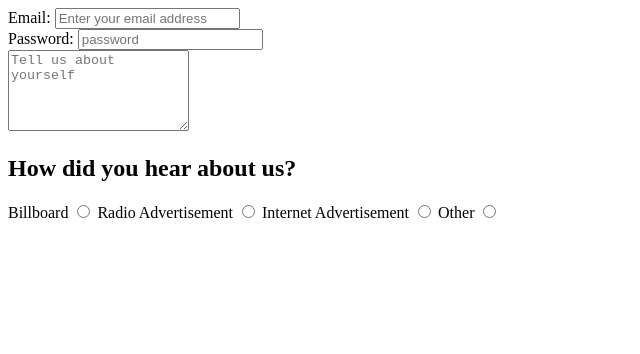
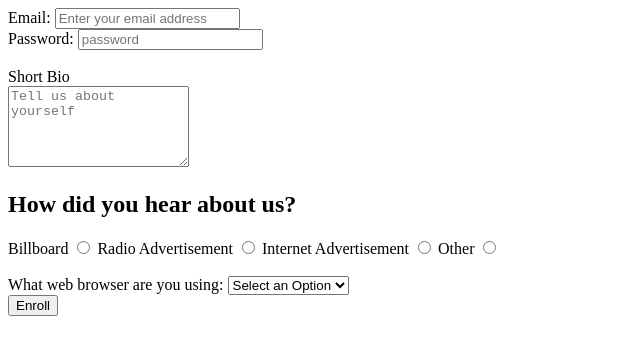
Before and after one commit to brycedpayne/codeup-web-exercises, a plain HTML site: page forms.html in a window 1280 px wide. Shown: the whole page, without its empty margins (0-640 px from the left). Drawn offline with Linux system fonts and the light colour scheme.

Commit message:
forms.html updated

```diff
--- a/forms.html
+++ b/forms.html
@@ -5,26 +5,46 @@
     <title>Register With Us</title>
 </head>
 <body>
-    <form method="post" action="https://request-inspector.glitch.me/">
+    <form method="post" action="https://www.elformo.com/forms/12235712-49ed-4520-a1b0-60747fe37fe6">
 
         <label for="email">Email:</label>
         <input type="text" id="email" name="email" placeholder="Enter your email address"><br>
         <label for="password">Password:</label>
         <input type="password" id="password" name="password" placeholder="password"><br>
+        <br>
+        <label for="bio">Short Bio</label><br>
         <textarea name="bio" id="bio" name="bio" col="50" rows="5" placeholder="Tell us about yourself"></textarea>
         <br>
         <h2>How did you hear about us?</h2>
-        <label for="how_did_you_hear_about_us_1">
-            Billboard <input type="radio" id="how_did_you_hear_about_us_1" name="how_did_you_hear_about_us_1" value="billboard">
+        <label for="how_did_you_hear_about_us_1">Billboard</label>
+        <input type="radio" id="how_did_you_hear_about_us_1" name="how_did_you_hear_about_us_1" value="billboard">
+        <label for="how_did_you_hear_about_us_2">Radio Advertisement</label>
+        <input type="radio" id="how_did_you_hear_about_us_2" name="how_did_you_hear_about_us_2" value="radio_ad">
+        <label for="how_did_you_hear_about_us_3">Internet Advertisement</label>
+        <input type="radio" id="how_did_you_hear_about_us_3" name="how_did_you_hear_about_us_3" value="web_ad">
+        <label for="how_did_you_hear_about_us_4">Other</label>
+        <input type="radio" id="how_did_you_hear_about_us_4" name="how_did_you_hear_about_us_4" value="other">
+
+        <br>
+        <br>
+
+        <label for="browser_type">
+            What web browser are you using:
         </label>
-        <label for="how_did_you_hear_about_us_2">
-            Radio Advertisement <input type="radio" id="how_did_you_hear_about_us_2" name="how_did_you_hear_about_us_2" value="radio_ad">
-        </label>
-            Internet Advertisement <input type="radio" id="how_did_you_hear_about_us_3" name="how_did_you_hear_about_us_3" value="web_ad">
-        </label>
-        <label for="how_did_you_hear_about_us_4">
-            Other <input type="radio" id="how_did_you_hear_about_us_4" name="how_did_you_hear_about_us_4" value="other">
-        </label>
+        <select id="browser_type" name="browser_type" default=" ">
+            <option value="none" selected disabled hidden>
+                    Select an Option
+            </option>
+            <option value="safari">Safari</option>
+            <option value="firefox">Firefox</option>
+            <option value="chrome">Chrome</option>
+            <option value="internet_explorer">Internet Explorer</option>
+            <option value="other">Other</option>
+        </select>
+
+        <br>
+        <button type="submit">Enroll</button>
+
     </form>
 
 </body>
```
